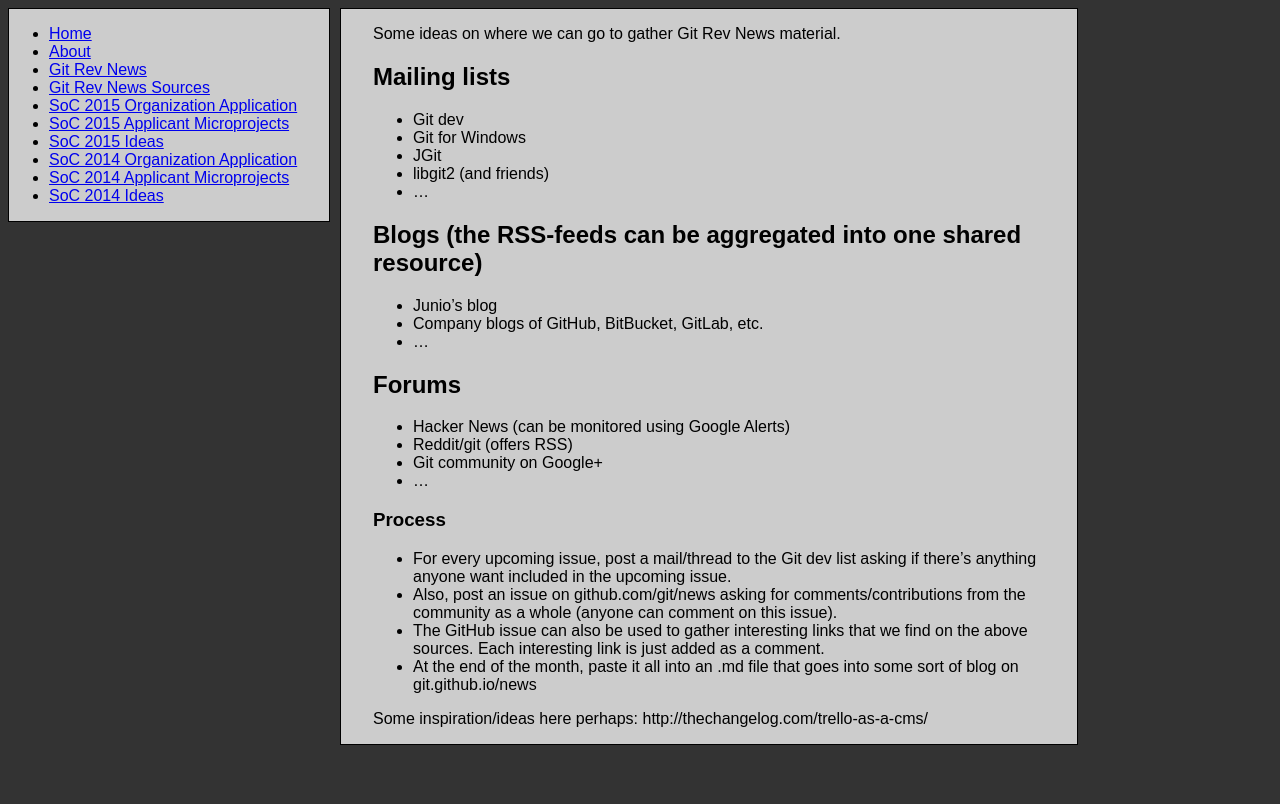
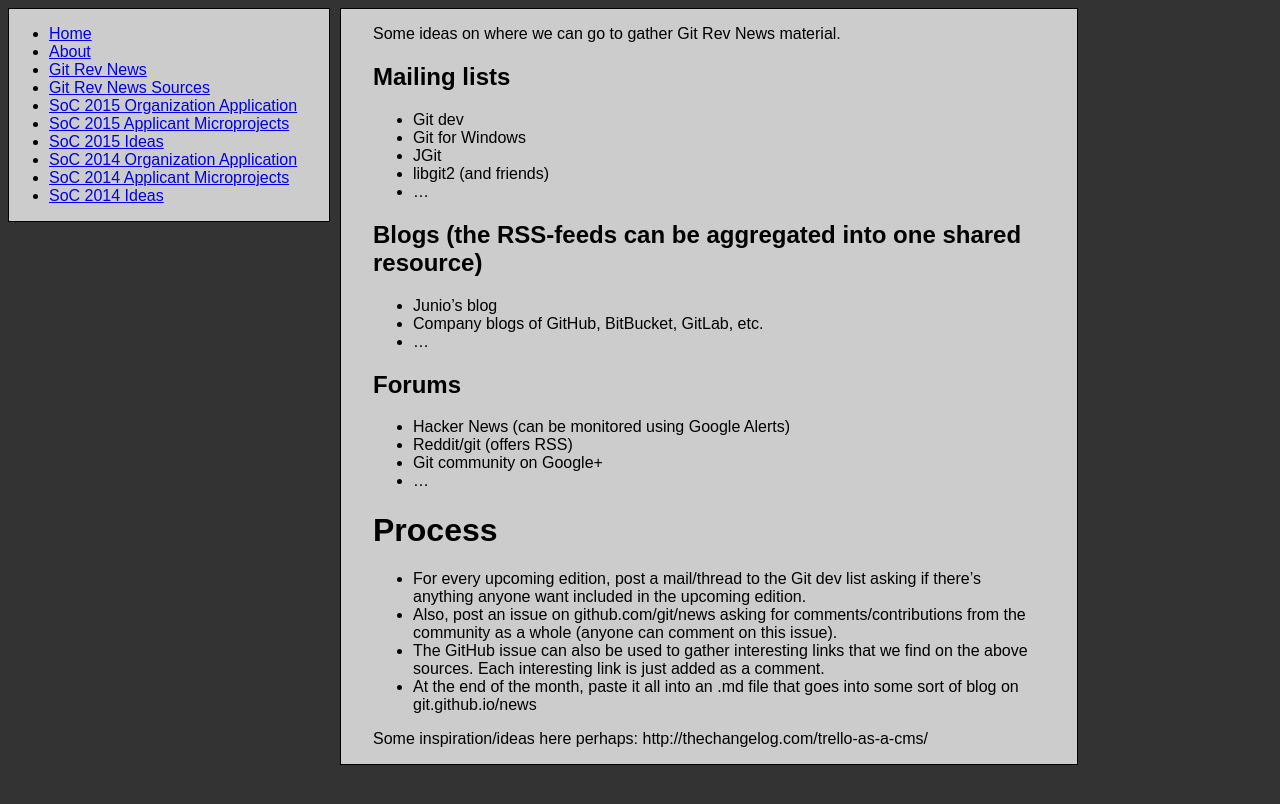
Before and after one commit to git/git.github.io, a Jekyll site: the page built from rev_news/news_sources.md, in a window 1280 px wide. Shown: the top 804 px of the page. Built offline with Jekyll 4.4.1, drawn with Linux system fonts in a browser that asks for light colours; Markdown is read by kramdown in place of the engine named in the settings.

Commit message:
Refer to instances of news as "editions"
The term "issue" is heavily loaded within GitHub, so let's just avoid it.

```diff
--- a/rev_news/news_sources.md
+++ b/rev_news/news_sources.md
@@ -26,10 +26,10 @@
 * Git community on Google+
 * ...
 
-### Process
+# Process
 
-* For every upcoming issue, post a mail/thread to the Git dev list asking
-  if there's anything anyone want included in the upcoming issue.
+* For every upcoming edition, post a mail/thread to the Git dev list asking
+  if there's anything anyone want included in the upcoming edition.
 * Also, post an issue on github.com/git/news asking for
   comments/contributions from the community as a whole (anyone can
   comment on this issue).
```
